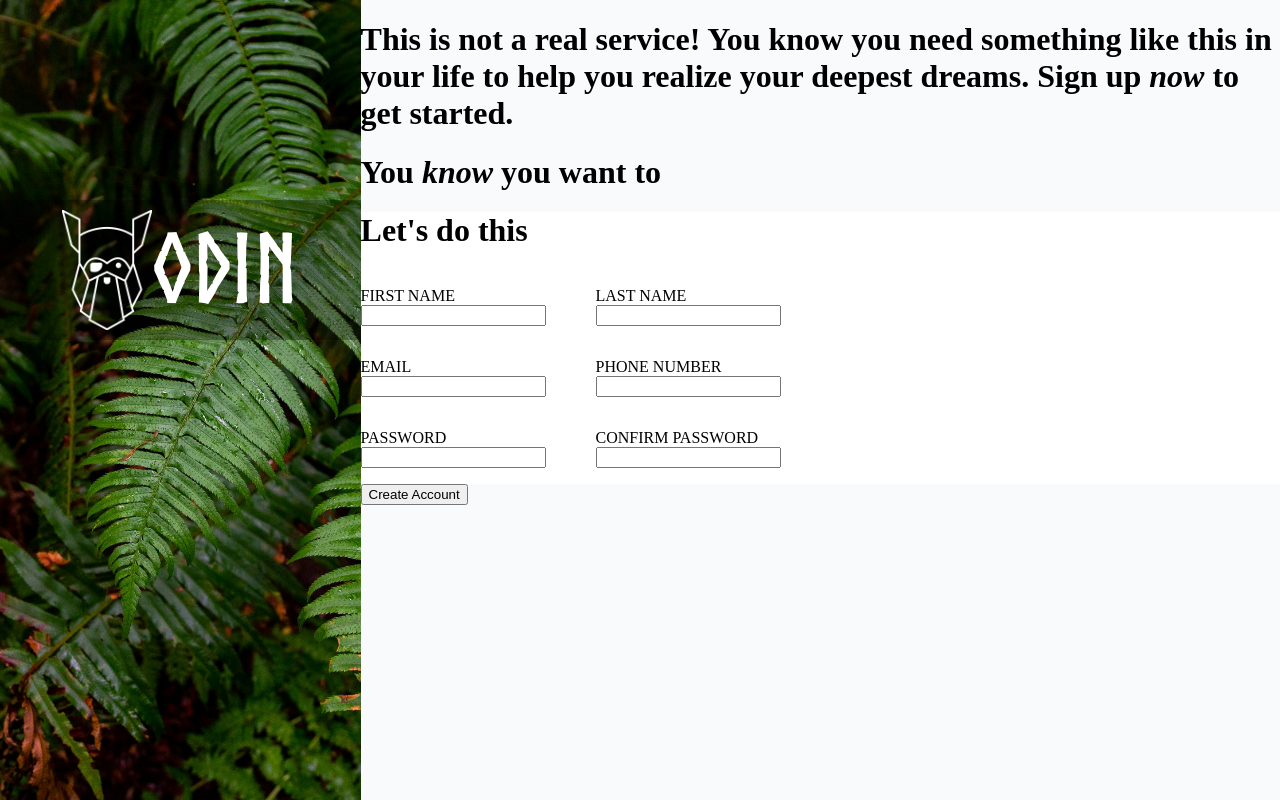
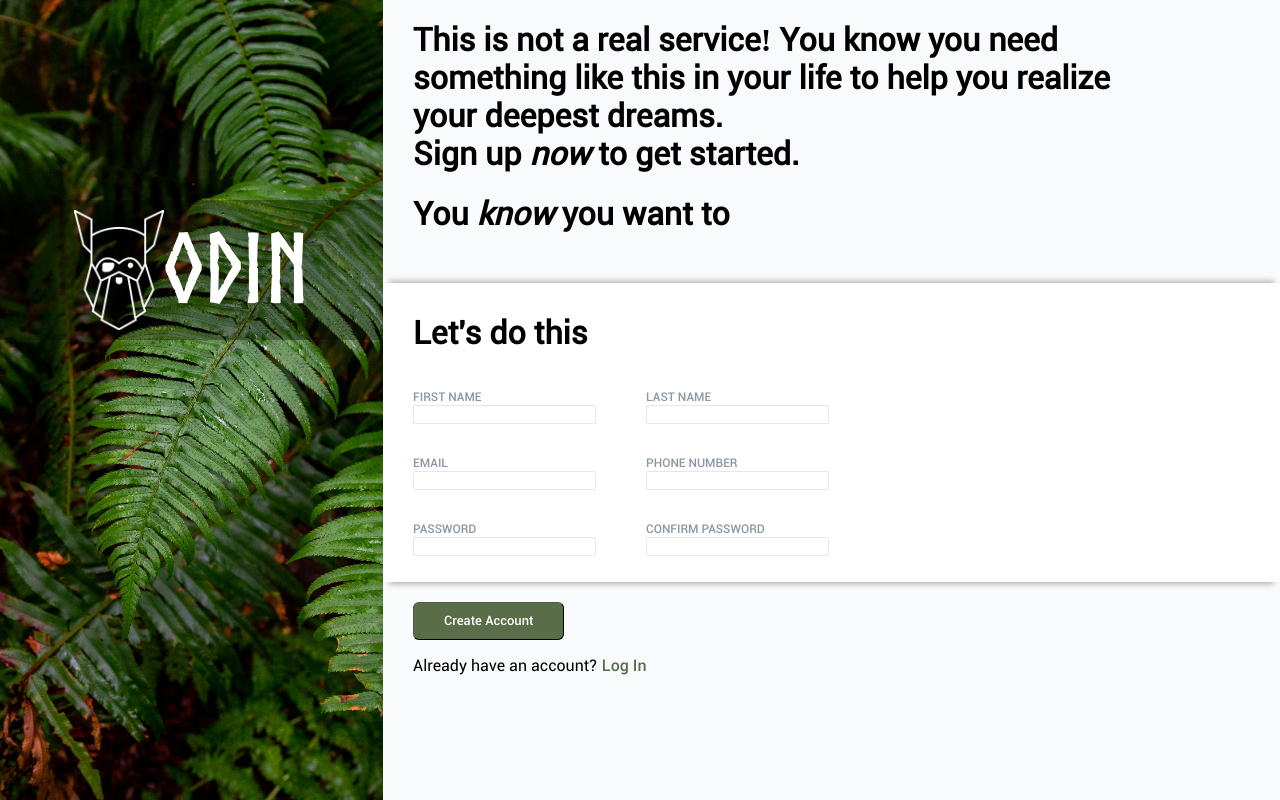
Before and after one commit to fereri/Sign-up-Form, a plain HTML site: page index.html in a window 1280 px wide. Drawn offline with Linux system fonts and the light colour scheme.

Commit message:
Full form is completed.

```diff
--- a/index.html
+++ b/index.html
@@ -16,7 +16,7 @@
 
     <div class="form-section">
         <h1 class="long-text">This is not a real service! You know you need something like this in your
-            life to help you realize your deepest dreams. Sign up <i>now</i> to get started.
+            life to help you realize your deepest dreams. <br> Sign up <i>now</i> to get started.
         </h1>
         <h1 class="slogan">You <i>know</i> you want to</h1>
 
@@ -61,8 +61,10 @@
                 </div>
             </div>
 
-            <button type="submit">Create Account</button>
-
+            <div class="bottom-section">
+                <button type="submit">Create Account</button>
+                <p class="log-in">Already have an account?<a href=""> Log In</a></p>
+            </div>
         </form>
     </div>
 </body>
--- a/style.css
+++ b/style.css
@@ -2,6 +2,25 @@
     font-family: "Norse Bold";
     src: url("fonts/Norsebold.otf") format("opentype");
     unicode-range: U+0025-00FF;
+}
+
+@font-face {
+    font-family: "Roboto";
+    src: url("fonts/Roboto-Medium.ttf") format("truetype");
+    unicode-range: U+0025-00FF;
+}
+
+@font-face {
+    font-family: "Roboto-regular";
+    src: url("fonts/Roboto-Regular.ttf") format("truetype");
+    unicode-range: U+0025-00FF;
+}
+
+:root {
+    --space-left: 30px;
+    --space-top-bottom: 10px;
+    --top-margin: 50px;
+    --bottom-margin: 20px;
 }
 
 body {
@@ -10,6 +29,54 @@ body {
     padding: 0px;
     margin: 0px;
     background-color: #F9FAFB;
+    font-family: "Roboto-regular";
+}
+
+a {
+    text-decoration: none;
+    color: #596D48;
+    font-family: "Roboto";
+}
+
+input {
+    border: #E5E7EB 1px solid;
+    border-radius: 2px;
+}
+
+input:focus {
+    outline: solid 1px blue;
+    box-shadow: 2px 2px 2px 2px #8996a3;
+}
+
+p {
+    display: flex;
+    flex-direction: column;
+}
+
+label {
+    font-family: "Roboto";
+    font-size: 12px;
+    color: #8996a3;
+}
+
+button {
+    background-color: #596D48;
+    font-family: "Roboto";
+    font-size: 13px;
+    color: #FFFFFF;
+    border-width: 1px;
+    border-radius: 6px;
+    padding: 10px 30px;
+}
+
+.bottom-section {
+    padding-left: var(--space-left);
+}
+
+.log-in {
+    display: flex;
+    flex-direction: row;
+    gap: 5px;
 }
 
 .logo {
@@ -28,6 +95,10 @@ body {
     margin: 0px;
 }
 
+.long-text {
+    padding-right: 100px;
+}
+
 .left-image {
     background-image: url("img/sign-up-form-bg.jpg");
     height: 100vh;
@@ -36,9 +107,20 @@ body {
     background-repeat: no-repeat;
 }
 
-p {
-    display: flex;
-    flex-direction: column;
+.enter-details {
+    background-color: #FFFFFF;
+    padding-left: var(--space-left);
+    padding-top: var(--space-top-bottom);
+    padding-bottom: var(--space-top-bottom);
+    box-shadow: 0 -8px 6px -6px rgba(0, 0, 0, 0.3),  /* Top shadow */
+    0  8px 6px -6px rgba(0, 0, 0, 0.3);
+    margin-top: var(--top-margin);
+    margin-bottom: var(--bottom-margin);
+}
+
+.slogan,
+.long-text {
+    padding-left: var(--space-left);
 }
 
 .name,
@@ -47,7 +129,3 @@ p {
     display: flex;
     gap: 50px;
 }
-
-.enter-details {
-    background-color: #FFFFFF;
-}
```
Also changed, not shown: fonts/Roboto-Medium.ttf (added), fonts/Roboto-Regular.ttf (added).
